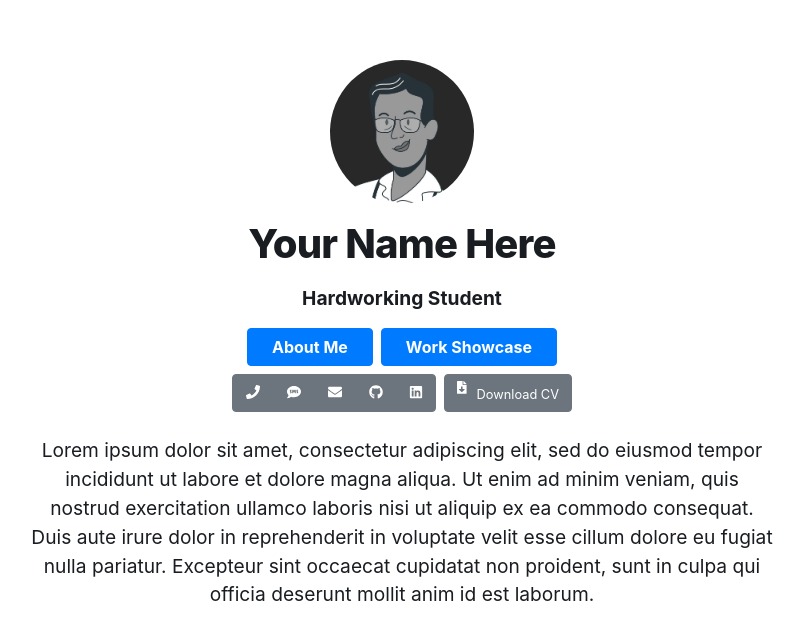
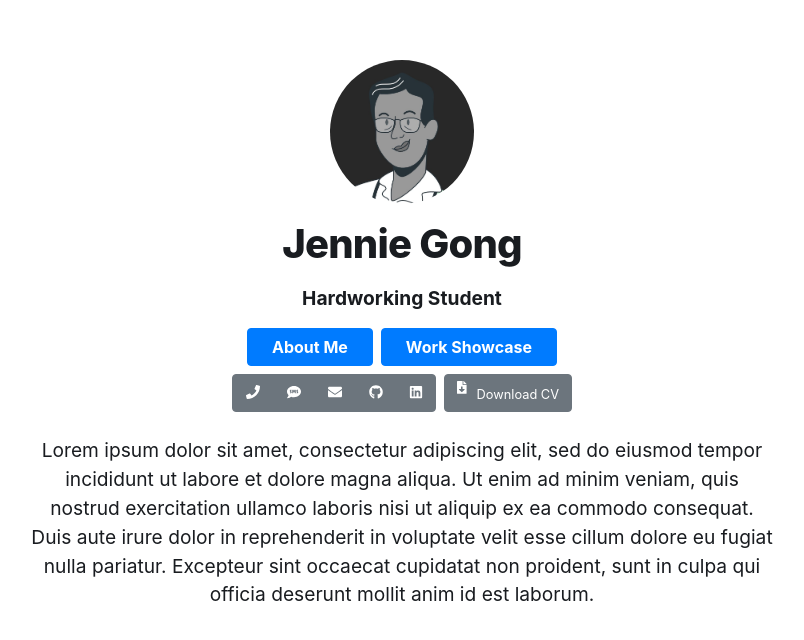
Before and after one commit to xinninggong/personalwebpage, a Next.js app: page / in a window 1280 px wide. Shown: the part 126-766 px from the top of the page, without its empty margins (238-1042 px from the left). Built offline with nearby package versions, Linux system fonts and the light colour scheme.

Commit message:
Change name

```diff
--- a/components/layout.tsx
+++ b/components/layout.tsx
@@ -4,8 +4,8 @@ import styles from "./layout.module.css";
 import utilStyles from "../styles/utils.module.css";
 import Link from "next/link";
 
-const name = "Your Name Here";
-export const siteTitle = "Your Site Name";
+const name = "Jennie Gong";
+export const siteTitle = "Yours Truly, Jennie";
 
 export default function Layout({
   children,
@@ -20,7 +20,7 @@ export default function Layout({
         <link rel="icon" href="/favicon.ico" />
         <meta
           name="description"
-          content="The personal website of a student developer currently looking for graduate roles."
+          content="The personal website of a student developer/analyst currently looking for internship roles."
         />
         <meta name="og:title" content={siteTitle} />
         <meta name="keywords" content="student, developer, nz, auckland" />
```
Also changed, not shown: 1 other file (tests, documents, lock files or other folders).
